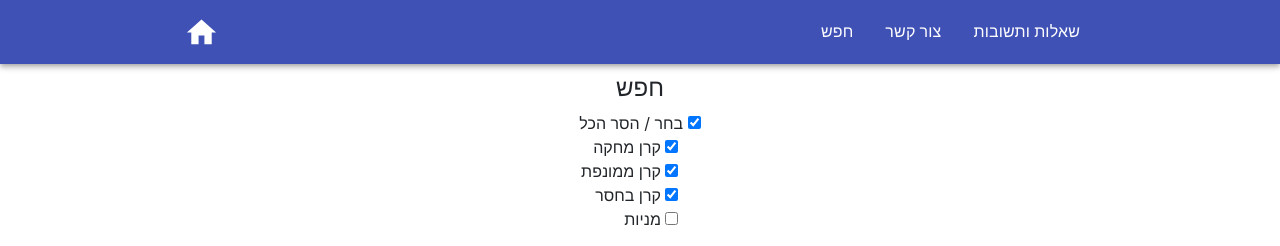
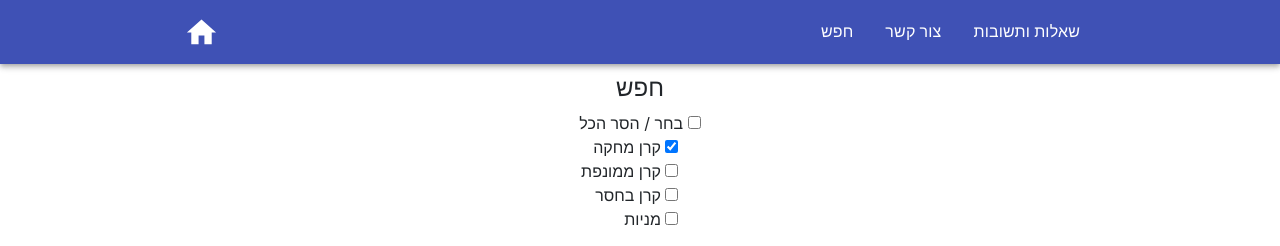
Before and after one commit to nitsan57/stock, a React (Create React App) app: page / in a window 1280 px wide. Shown: the top 246 px of the page. Built offline with nearby package versions, Linux system fonts and the light colour scheme; what react-plotly.js would draw is missing.

Commit message:
[minor styling]

```diff
--- a/src/Info/Info.js
+++ b/src/Info/Info.js
@@ -21,12 +21,6 @@ class Info extends React.Component {
 		this.setState({ info: table_data });
 		this.setState({ is_data_loaded: true });
 	}
-
-	// setStateAsync(state) {
-	// 	return new Promise((resolve) => {
-	// 		this.setState(state, resolve);
-	// 	});
-	// }
 
 	remove_state_incdices(array_name, array_to_delete_from, indices) {
 		let reverse_indices = indices.reverse();
--- a/src/fund_display/Fund_Display.js
+++ b/src/fund_display/Fund_Display.js
@@ -171,7 +171,7 @@ class FundDisplay extends React.Component {
 							showColumnRightBorder={true}
 							showCellRightBorder={true}
 							rtlEnabled={true}
-							pageSize={10}
+							pageSize={45}
 							rowsPerPageOptions={[10, 20, 45]}
 							rows={this.state.currentrows}
 							columns={this.state.columns}
--- a/src/graph/Graph.js
+++ b/src/graph/Graph.js
@@ -16,7 +16,7 @@ class Graph extends React.Component {
 			instruments: [],
 			graph_yield_values: [],
 			data: [],
-			xticks: 5,
+			xticks: [],
 			dates: [],
 			slider_values: [0, 0],
 			is_data_loaded: null,
@@ -257,11 +257,13 @@ class Graph extends React.Component {
 								margin: { t: 0, b: 0, f: 0, r: 0 },
 								autosize: true,
 								showlegend: false,
+								// legend: { x: 1, y: 1 },
 								yaxis: { tickformat: ',.0%' },
 								responsive: true,
+
 								xaxis: {
 									tickmode: 'array', //  If "linear", the placement of the ticks is determined by a starting position `tick0` and a tick step `dtick`
-									tick0: 0,
+									// tick0: 0,
 									tickvals: this.state.xticks,
 								},
 							}}
@@ -272,11 +274,11 @@ class Graph extends React.Component {
 
 					<Range
 						style={{
+							marginTop: 20,
 							marginBottom: 30,
 						}}
 						min={range_params.min}
 						max={range_params.max}
-						// defaultValue={range_params.defaultValue}
 						marks={range_params.marks}
 						onChange={this.slider_change_val}
 						value={this.state.slider_values}
--- a/src/search_bar/Search.js
+++ b/src/search_bar/Search.js
@@ -2,7 +2,6 @@ import React from 'react';
 import Graph from '../graph/Graph';
 import Info from '../Info/Info';
 import Loader from 'react-loader-spinner';
-import Button from 'react-bootstrap/Button';
 import 'bootstrap/dist/css/bootstrap.min.css';
 import CheckBox from '../check_box/Check_Box';
 import CustomInput from '../custom_input/CustomInput';
@@ -29,11 +28,11 @@ class Search extends React.Component {
 			graph_yield_values: [],
 			search_checkbox: [
 				{ key: 1, value: this.props.text_lang.SEARCH.IMITATING, isChecked: true },
-				{ key: 2, value: this.props.text_lang.SEARCH.LEVERAGED, isChecked: true },
-				{ key: 3, value: this.props.text_lang.SEARCH.SHORT, isChecked: true },
+				{ key: 2, value: this.props.text_lang.SEARCH.LEVERAGED, isChecked: false },
+				{ key: 3, value: this.props.text_lang.SEARCH.SHORT, isChecked: false },
 				{ key: 4, value: this.props.text_lang.SEARCH.STOCKS, isChecked: false },
 			],
-			search_all: true,
+			search_all: false,
 		};
 		this.clearSearch = this.clearSearch.bind(this);
 		this.setStateAsync = this.setStateAsync.bind(this);
```
